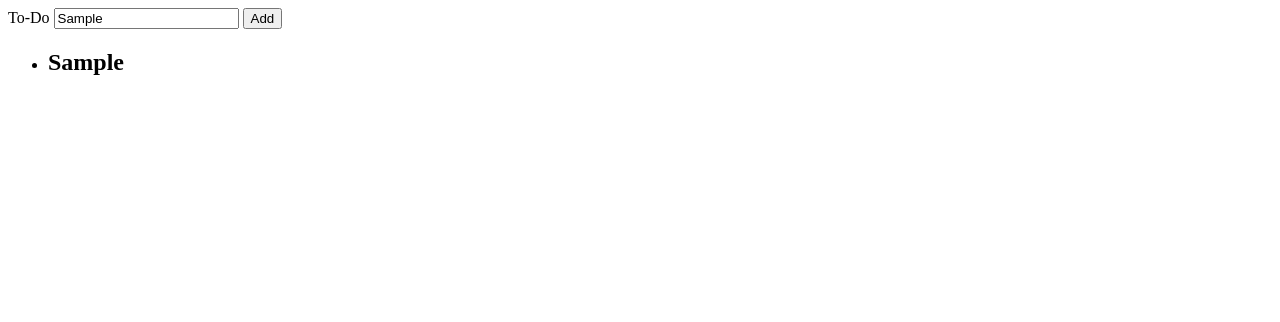
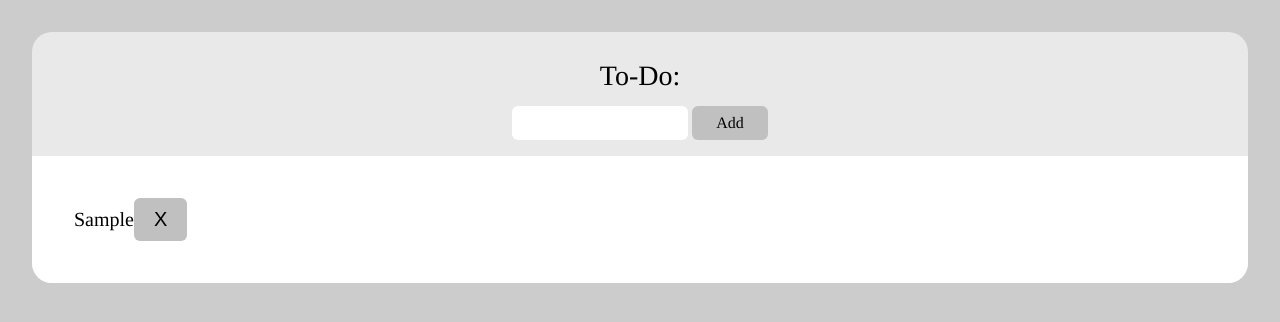
Before and after one commit to saracase/dsn1676-assignment-5, a plain HTML site: page index.html in a window 1280 px wide. Both pictures are taken after typing "Sample" into the empty fields and a click on the button "Add". Drawn offline with nearby package versions, Linux system fonts and the light colour scheme.

Commit message:
In js, added a list, list-item, delete button and list text. Also made a delete function so the chores can be deleted. Started to style the code in css. Just need to move the X button over and also have it not crossed out when clicking on the text to cross out.

```diff
--- a/css/main.css
+++ b/css/main.css
@@ -14,5 +14,102 @@ html {
 }
 
 *, *::before, *::after {
-  box-sizing: inherit;
+    box-sizing: inherit;
 }
+
+body {
+    font-family: Times, serif;
+    margin: 0;
+    background-color: #ccc;
+}
+
+.centered-div {
+    margin: 0, auto;
+    border-radius: 20px;
+}
+
+.background {
+    background-color: #e9e9e9;
+    margin: 2em;
+}
+
+.centered-text {
+    display: block;
+    text-align: center;
+}
+
+.label {
+    font-size: 1.75em;
+    padding: 1em 0 0.5em 0;
+}
+
+.chore-btn {
+    padding: 0 1em 1em 1em;
+}
+
+.btn-add {
+    background-color: #c0c0c0;;
+    font-family: Times, serif;
+    font-size: 1em;
+    border-radius: 6px;
+    border: none;
+    box-shadow: none;
+    padding: 0.5em 1.5em;
+}
+
+.btn-add:hover {
+    color: white;
+    background-color: #5d5d5d;
+}
+
+.chore {
+    font-size: 1em;
+    padding: 0.5em;
+    font-family: Times, serif;
+    border-radius: 6px;
+    border: none;
+}
+
+.list {
+    margin: 0;
+    padding: 2em;
+    background-color: white;
+    border-radius: 0 0 20px 20px;
+}
+
+.list-item {
+    list-style: none;
+    font-size: 1.25em;
+    padding: 0.5em;
+}
+
+.delete-button {
+    font-family: Arial, sans-serif;
+    font-size: 1em;
+    padding: 0.5em 1em;
+    border-radius: 6px;
+    border: none;
+    background-color: #c0c0c0;
+}
+
+.delete-button:hover {
+    color: white;
+    background-color: #5d5d5d;
+}
+
+.inline {
+    display: inline;
+}
+
+.list-text {
+    margin: 0;
+    font-size: 1em;
+    padding: 0.5em 0;
+    max-width: 10em;
+}
+
+.task-complete {
+    color: #d6d6d6;
+    text-decoration: line-through;
+    text-decoration-color: red;
+}
--- a/index.html
+++ b/index.html
@@ -1,18 +1,20 @@
 <!DOCTYPE html>
 <html lang="en-ca">
 <head>
-  <meta charset="utf-8">
-  <title>To-Do</title>
-  <link href="css/main.css" rel="stylesheet">
+    <meta charset="utf-8">
+    <title>To-Do</title>
+    <meta name="viewport" content="width=device-width,initail-scale=1">
+    <link href="css/main.css" rel="stylesheet">
 </head>
 <body>
 
-    <div>
-
+    <div class="centered-div background">
         <form class="form">
-            <label for='todo'>To-Do</label>
-            <input class="chore" id='chore'>
-            <button type="submit">Add</button>
+            <label class="centered-text label" for="todo">To-Do:</label>
+            <div class="centered-text chore-btn">
+                <input class="chore" id="chore">
+                <button class="btn-add" type="submit">Add</button>
+            </div>
         </form>
 
         <ul class="list">
--- a/js/main.js
+++ b/js/main.js
@@ -2,14 +2,28 @@ var $form = $('.form');
 var $chore = $('.chore');
 var $list = $('.list');
 
-
 $form.on('submit', function (e) {
-   e.preventDefault();
+    e.preventDefault();
 
     var $li = $('<li>');
-    var $choreH2 = $('<H2>').html($chore.val());
+    var $choreP = $('<p>').html($chore.val());
+    var $del = $('<button>X</button>');
 
-    $li.append($choreH2);
+    $li.append($choreP, $del);
     $list.append($li);
 
+    $li.addClass('list-item');
+    $del.addClass('delete-button');
+    $choreP.addClass('list-text');
+    $choreP.add($del).addClass('inline');
+
+    $form[0].reset();
+
+    $del.on('click', function () {
+        $li.remove();
+    });
 });
+
+$list.on('click', 'li', function () {
+    $(this).toggleClass('task-complete');
+});
```
